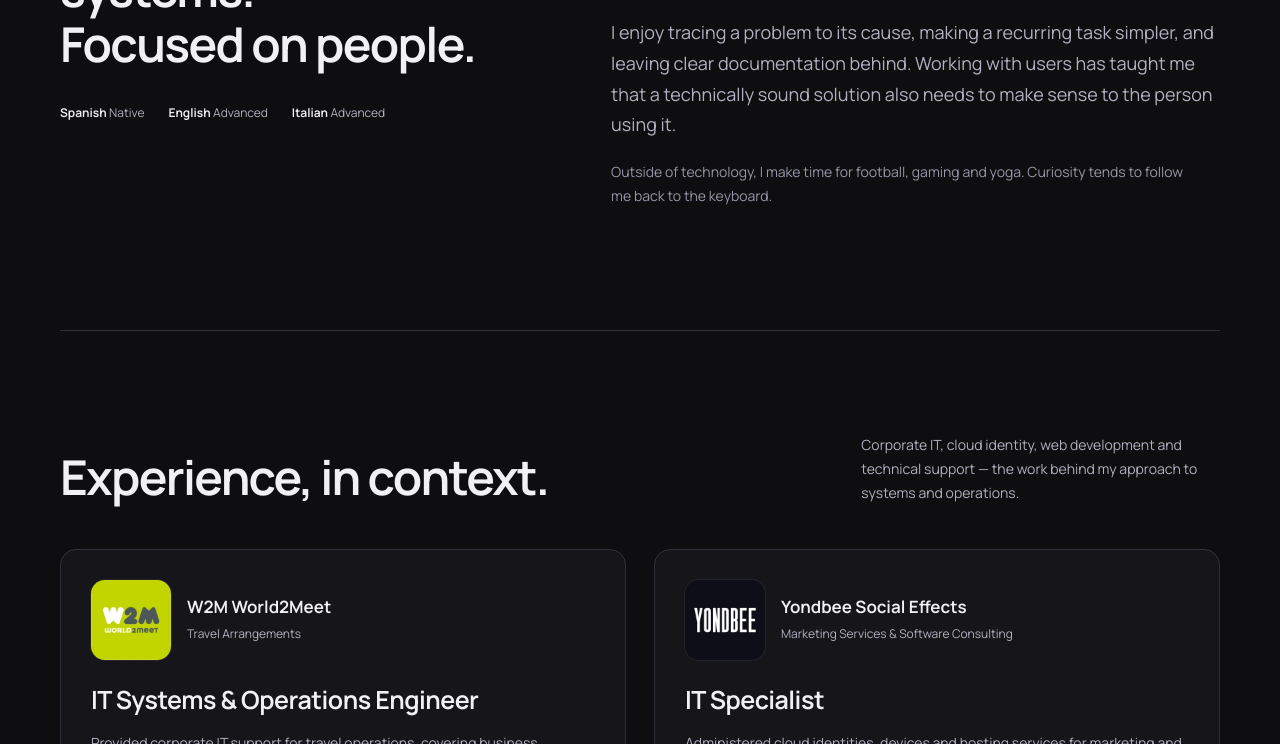
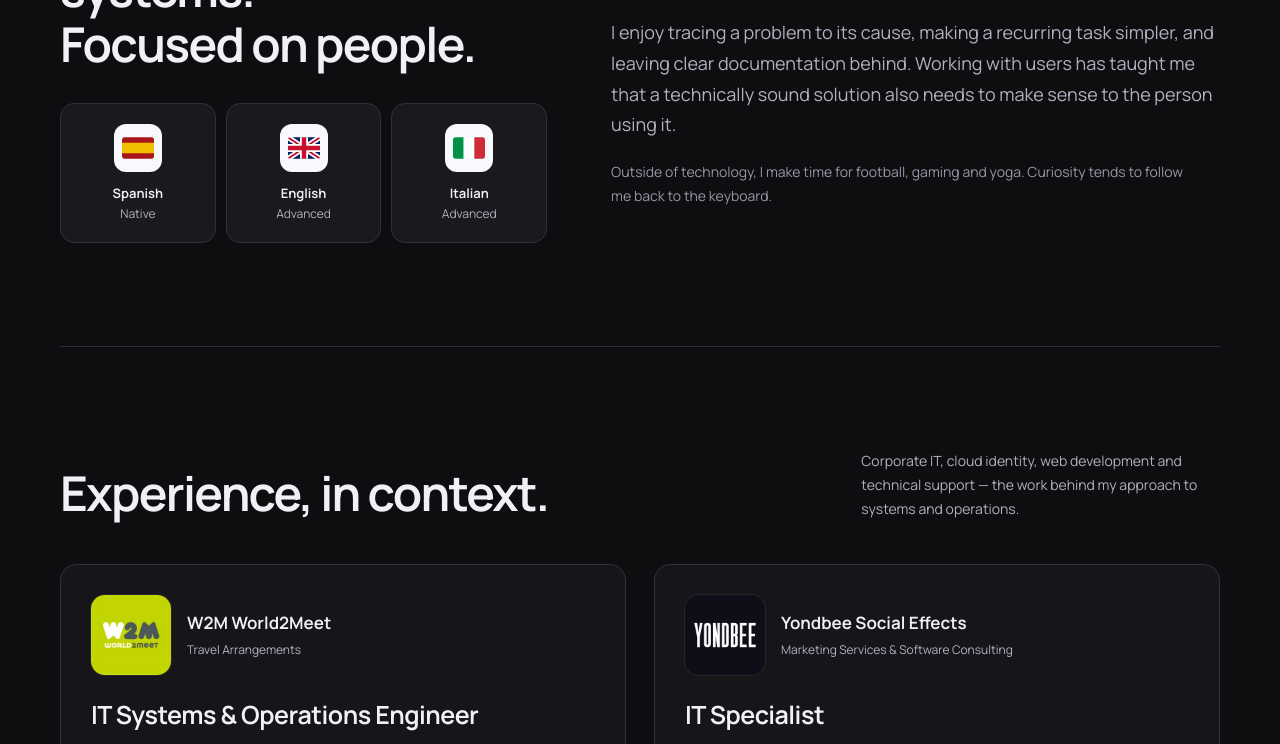
Before and after one commit to fede3500/portfolio, a plain HTML site: page index.html in a window 1280 px wide. Shown: the part 4526-5270 px from the top of the page. Drawn offline with Linux system fonts and the light colour scheme.

Commit message:
feat(about): add interactive language cards with hover effects

```diff
--- a/assets/css/components.css
+++ b/assets/css/components.css
@@ -37,8 +37,13 @@
 .about-copy p { color: var(--muted); font-size: 18px; margin-bottom: 20px; }
 .about-copy strong { color: var(--text); font-weight: 550; }
 .about-personal { color: var(--quiet) !important; font-size: 14px !important; }
-.language-list { display: flex; flex-wrap: wrap; gap: 12px 24px; margin-top: 32px; font-size: 12px; color: var(--muted); }
-.language-list strong { font-weight: 650; color: var(--text); }
+.language-list { display: grid; grid-template-columns: repeat(3, minmax(0, 1fr)); gap: 10px; margin: 32px 0 0; padding: 0; list-style: none; }
+.language-card { display: flex; flex-direction: column; align-items: center; justify-content: center; min-width: 0; min-height: 140px; gap: 12px; padding: 16px 8px; text-align: center; background: var(--surface-raised); border: 1px solid var(--border); border-radius: 14px; transition: transform 220ms var(--ease-out), border-color 220ms var(--ease-out), background-color 220ms var(--ease-out), box-shadow 220ms var(--ease-out); }
+.language-flag { display: grid; place-items: center; width: 48px; height: 48px; flex: 0 0 auto; background: #f7f9fc; border-radius: 12px; }
+.language-flag svg { width: 32px; height: 22px; border-radius: 3px; overflow: hidden; }
+.language-copy { display: grid; gap: 2px; }
+.language-list strong { font-size: 13px; line-height: 1.45; font-weight: 650; color: var(--text); }
+.language-level { font-size: 12px; line-height: 1.45; color: var(--muted); }
 .expertise-list { display: grid; grid-template-columns: 1fr 1fr; gap: 0 56px; }
 .expertise-item { padding-block: 28px 32px; border-top: 1px solid var(--border); }
 .expertise-title { display: flex; align-items: center; gap: 14px; margin-bottom: 16px; }
@@ -103,13 +108,14 @@
 .stack-more h3 { font-size: 19px; margin-bottom: 12px; }
 .stack-more p { font-size: 13px; color: var(--muted); margin-bottom: 20px; }
 @media (hover: hover) and (pointer: fine) {
+  .language-card:hover { transform: translateY(-3px); border-color: var(--language-color); background: color-mix(in srgb, var(--language-color) 6%, var(--surface-raised)); box-shadow: 0 8px 20px #00000035, 0 0 16px color-mix(in srgb, var(--language-color) 12%, transparent); }
   .desktop-nav a:hover, .mobile-nav a:hover { color: var(--cyan); }
   .desktop-nav a:not(.nav-contact):hover::after, .mobile-nav a:not([href="#contact"]):hover::after { transform: scaleX(1); }
   .desktop-nav .nav-contact:hover { color: var(--cyan); border-color: var(--blue); background-color: #4070f414; box-shadow: 0 0 16px #4070f440; transform: translateY(-2px); }
   .desktop-nav .nav-contact:active { transform: translateY(0); }
   .project-card:hover { border-color: var(--quiet); } .project-card:hover .project-image img { transform: scale(1.025); }
 }
-@media (prefers-reduced-motion: reduce) { .desktop-nav .nav-contact:hover { transform: none; } }
+@media (prefers-reduced-motion: reduce) { .desktop-nav .nav-contact:hover, .language-card:hover { transform: none; } }
 @media (max-width: 960px) {
   .desktop-nav { gap: 16px; } .hero-layout { gap: 32px; } .hero h1 { font-size: 76px; } .hero-role { font-size: 26px; } .hero-intro { font-size: 14px; }
   .about-layout, .learning-layout, .lab-layout { gap: 36px; } .projects-grid { grid-template-columns: repeat(2, minmax(0, 1fr)); }
--- a/index.html
+++ b/index.html
@@ -1017,26 +1017,48 @@
        <br/>
        Focused on people.
       </h2>
-      <div class="language-list">
-       <span>
-        <strong>
-         Spanish
-        </strong>
-        Native
-       </span>
-       <span>
-        <strong>
-         English
-        </strong>
-        Advanced
-       </span>
-       <span>
-        <strong>
-         Italian
-        </strong>
-        Advanced
-       </span>
-      </div>
+      <ul aria-label="Languages" class="language-list">
+       <li class="language-card" style="--language-color:#e8b44f">
+        <span aria-hidden="true" class="language-flag">
+         <svg focusable="false" viewBox="0 0 36 24" xmlns="http://www.w3.org/2000/svg">
+          <path d="M0 0h36v24H0z" fill="#aa151b"/>
+          <path d="M0 6h36v12H0z" fill="#f1bf00"/>
+         </svg>
+        </span>
+        <span class="language-copy">
+         <strong>Spanish</strong>
+         <span class="language-level">Native</span>
+        </span>
+       </li>
+       <li class="language-card" style="--language-color:#91afff">
+        <span aria-hidden="true" class="language-flag">
+         <svg focusable="false" viewBox="0 0 36 24" xmlns="http://www.w3.org/2000/svg">
+          <path d="M0 0h36v24H0z" fill="#012169"/>
+          <path d="m0 0 36 24M36 0 0 24" stroke="#fff" stroke-width="6"/>
+          <path d="m0 0 36 24M36 0 0 24" stroke="#c8102e" stroke-width="2"/>
+          <path d="M18 0v24M0 12h36" stroke="#fff" stroke-width="9"/>
+          <path d="M18 0v24M0 12h36" stroke="#c8102e" stroke-width="5"/>
+         </svg>
+        </span>
+        <span class="language-copy">
+         <strong>English</strong>
+         <span class="language-level">Advanced</span>
+        </span>
+       </li>
+       <li class="language-card" style="--language-color:#7bc9ab">
+        <span aria-hidden="true" class="language-flag">
+         <svg focusable="false" viewBox="0 0 36 24" xmlns="http://www.w3.org/2000/svg">
+          <path d="M0 0h12v24H0z" fill="#009246"/>
+          <path d="M12 0h12v24H12z" fill="#fff"/>
+          <path d="M24 0h12v24H24z" fill="#ce2b37"/>
+         </svg>
+        </span>
+        <span class="language-copy">
+         <strong>Italian</strong>
+         <span class="language-level">Advanced</span>
+        </span>
+       </li>
+      </ul>
      </div>
      <div class="about-copy">
       <p>
```
